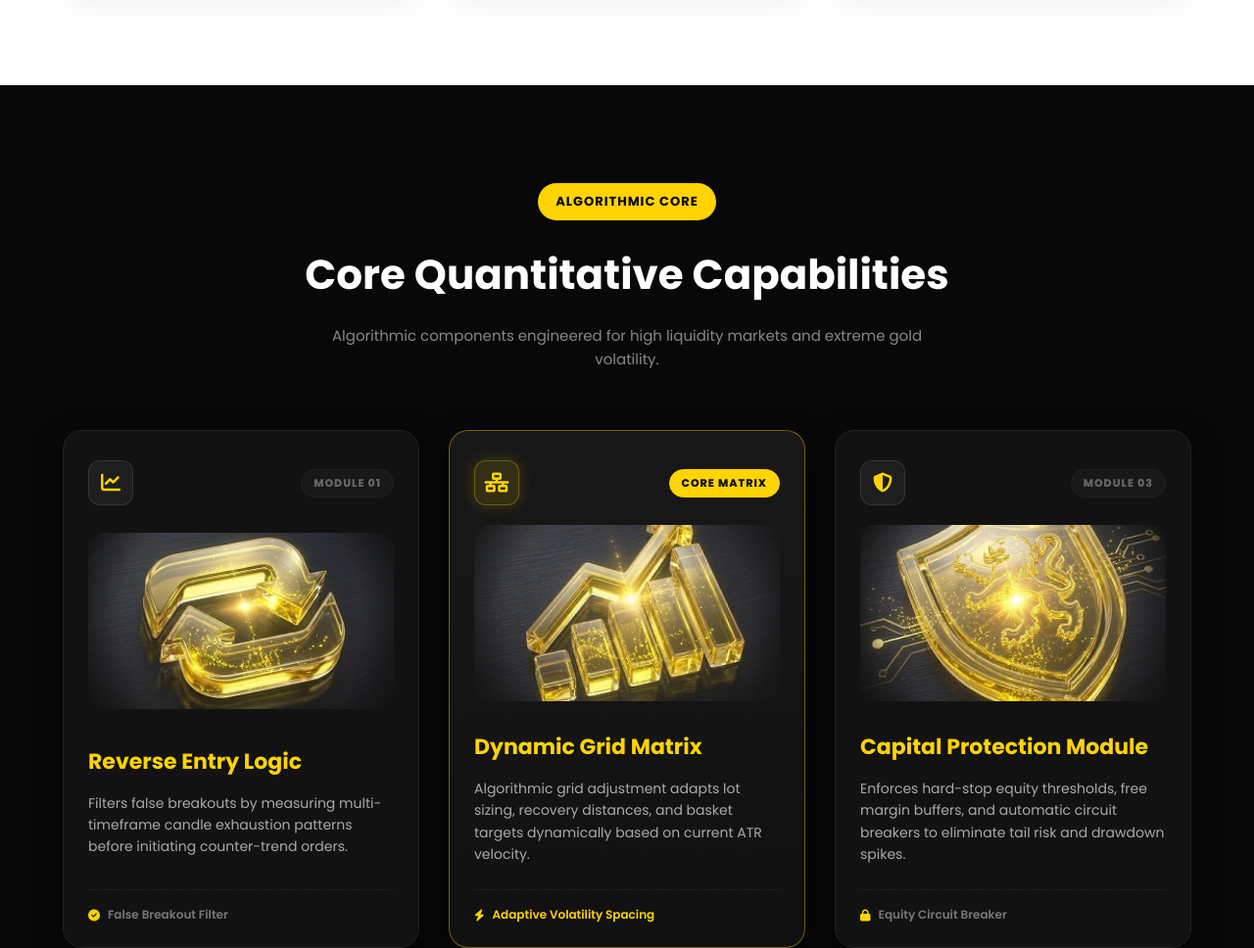
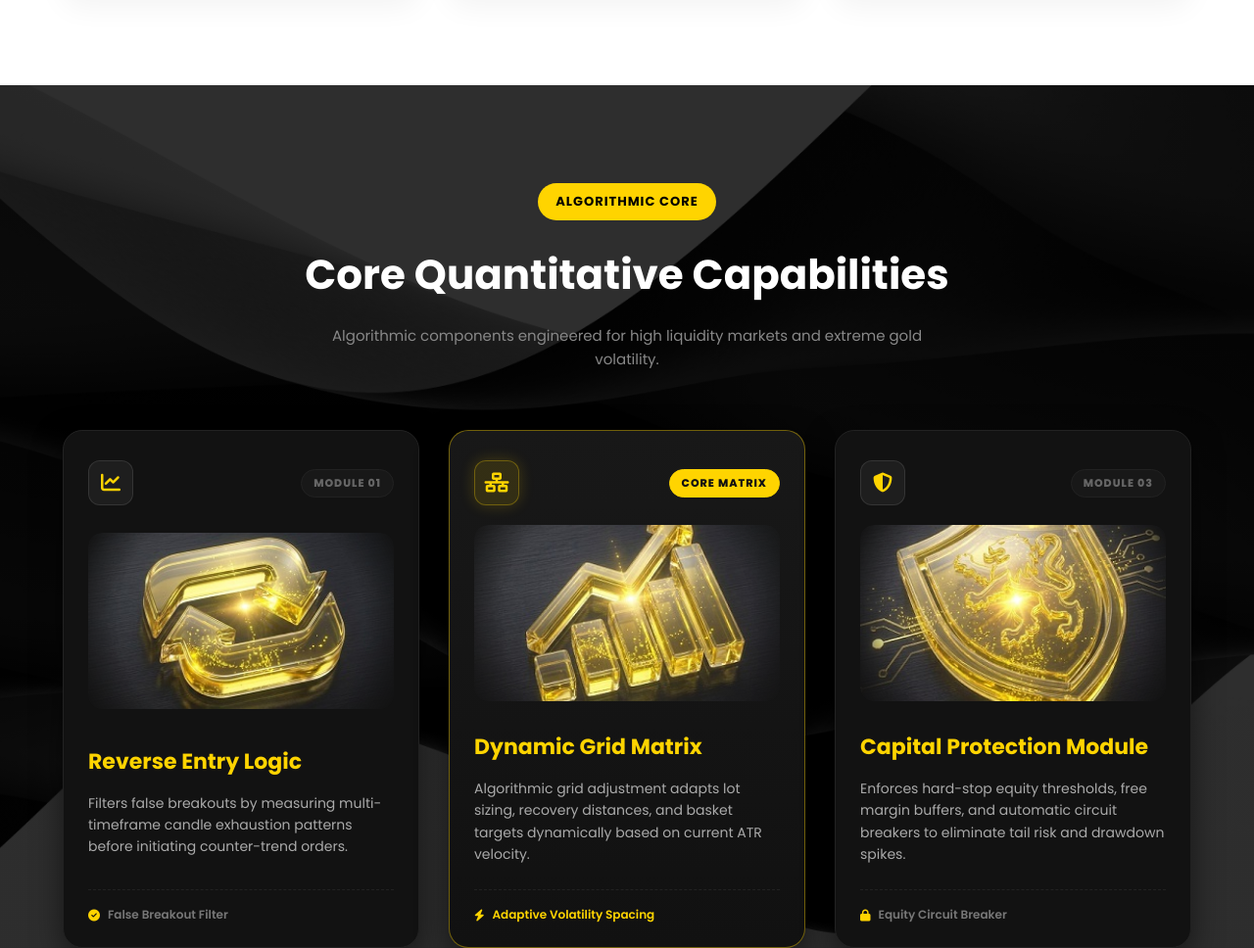
Before and after one commit to akramjamil45-netizen/Corngrid, a plain HTML site: page index.html in a window 1280 px wide. Shown: the part 3086-4054 px from the top of the page at 98% size. Drawn offline with Linux system fonts and the light colour scheme.

Commit message:
Kemas kini (bg-support)

```diff
--- a/mystyle.css
+++ b/mystyle.css
@@ -2288,7 +2288,10 @@
 ========================================= */
 .features-section-dark {
     padding: 100px 0;
-    background: #080808;
+    background-image: linear-gradient(rgba(0, 0, 0, 0.8), rgba(0, 0, 0, 0.8)), url('images/bg-features.jpg');
+    background-size: cover;
+    background-position: center;
+    background-repeat: no-repeat;
     position: relative;
 }
 
```
Also changed, not shown: images/bg-features.jpg (added), images/bg-testimonial.jpg (added).
